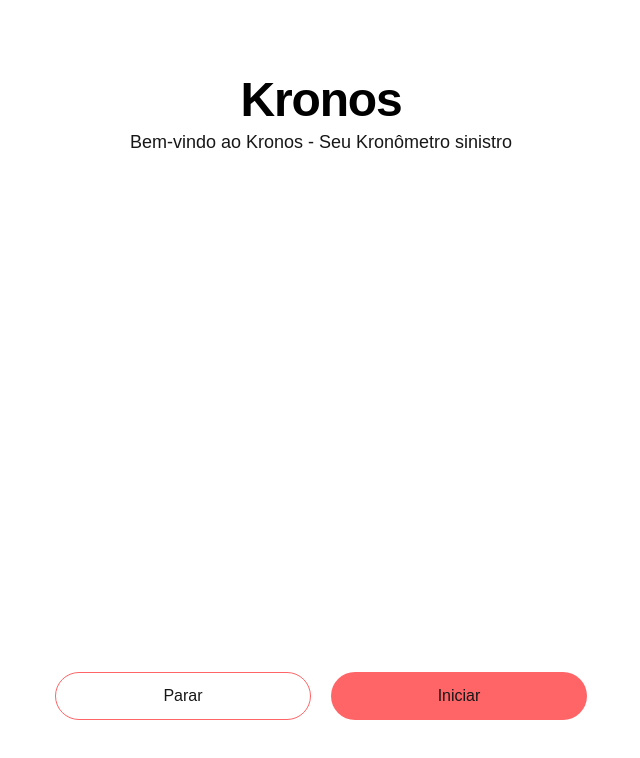
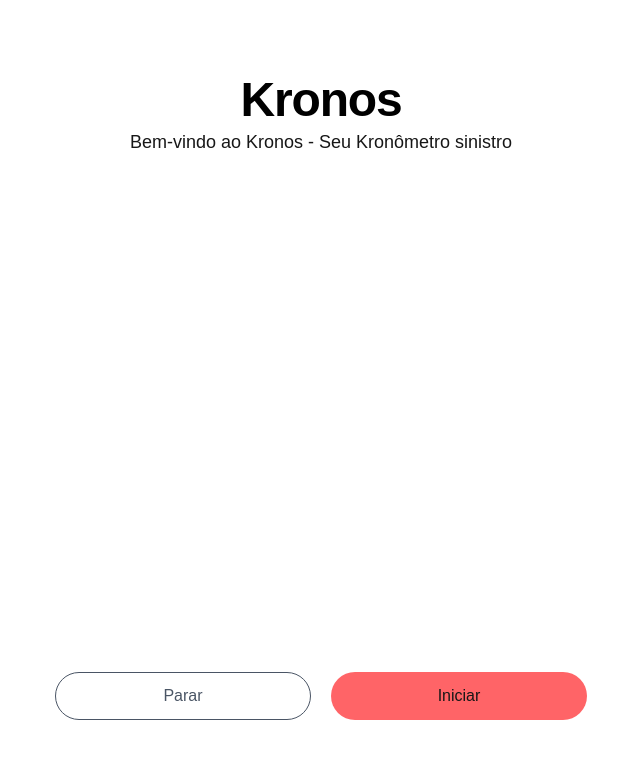
Before and after one commit to gusttavokr/kronos, a Next.js app in the folder frontend/kronos/: page / in a window 1280 px wide. Shown: the top 758 px of the page, without its empty margins (319-959 px from the left). Built offline with nearby package versions, Linux system fonts and the light colour scheme.

Commit message:
:sparkles: feat: button concluído
Utilizando props para criação de botão com diferentes tipos

```diff
--- a/frontend/kronos/app/page.tsx
+++ b/frontend/kronos/app/page.tsx
@@ -74,7 +74,7 @@ export default function Home() {
         <Header></Header>
 
         <div className="flex gap-5">
-          <ButtonPrimary title={"Parar"} type={buttonType.SECUNDARY}/>
+          <ButtonPrimary title={"Parar"} type={buttonType.TERTIARY}/>
           <ButtonPrimary title={"Iniciar"} type={buttonType.PRIMARY}/>
         </div>
       </main>
--- a/frontend/kronos/app/shared/button.tsx
+++ b/frontend/kronos/app/shared/button.tsx
@@ -1,6 +1,7 @@
 export enum buttonType{
     PRIMARY,
-    SECUNDARY
+    SECUNDARY,
+    TERTIARY
 }
 interface buttonProps{
     title: string,
@@ -8,11 +9,15 @@ interface buttonProps{
 }
 
 export function typeButton(props:buttonProps): string{
-    if (props.type == buttonType.PRIMARY){
-        return "bg-red-400 rounded-3xl px-5 h-12 w-64 cursor-pointer"
+
+    switch(props.type){
+        case buttonType.PRIMARY:
+            return "bg-red-400 rounded-3xl px-5 h-12 w-64 cursor-pointer"
+        case buttonType.SECUNDARY:
+            return "border border-red-400 rounded-3xl px-5 h-12 w-64 cursor-pointer"
+            case buttonType.TERTIARY:
+            return "border border-gray-600 text-gray-600 rounded-3xl px-5 h-12 w-64 cursor-pointer"
     }
-
-    return "border border-red-400 rounded-3xl px-5 h-12 w-64 cursor-pointer"
 }
 
 export default function ButtonPrimary( props:buttonProps ) {
```
